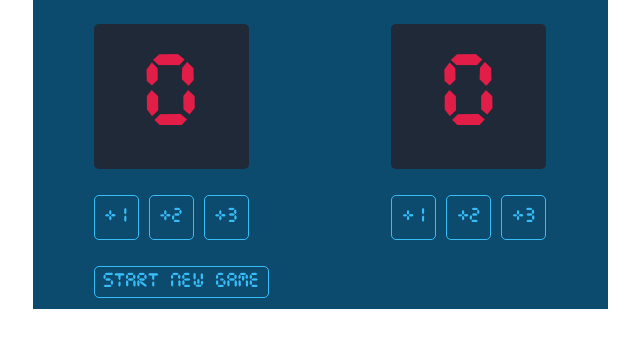
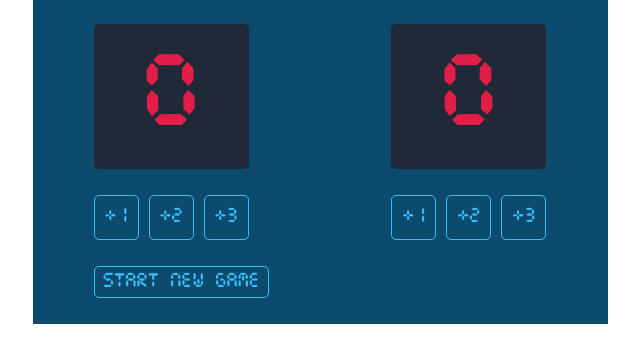
Before and after one commit to almasusna/scoreboard, a plain HTML site: page index.html in a window 1280 px wide. Shown: the part 226-588 px from the top of the page, without its empty margins (320-960 px from the left). Drawn offline with Linux system fonts and the light colour scheme.

Commit message:
increase height

```diff
--- a/style.css
+++ b/style.css
@@ -13,7 +13,7 @@ body {
 .scorecard {
     margin: 150px auto;
     width: 575px;
-    height: 385px;
+    height: 400px;
     background-color: var(--scoreboard-bg-color);
     display: flex;
     justify-content: space-around;
```
